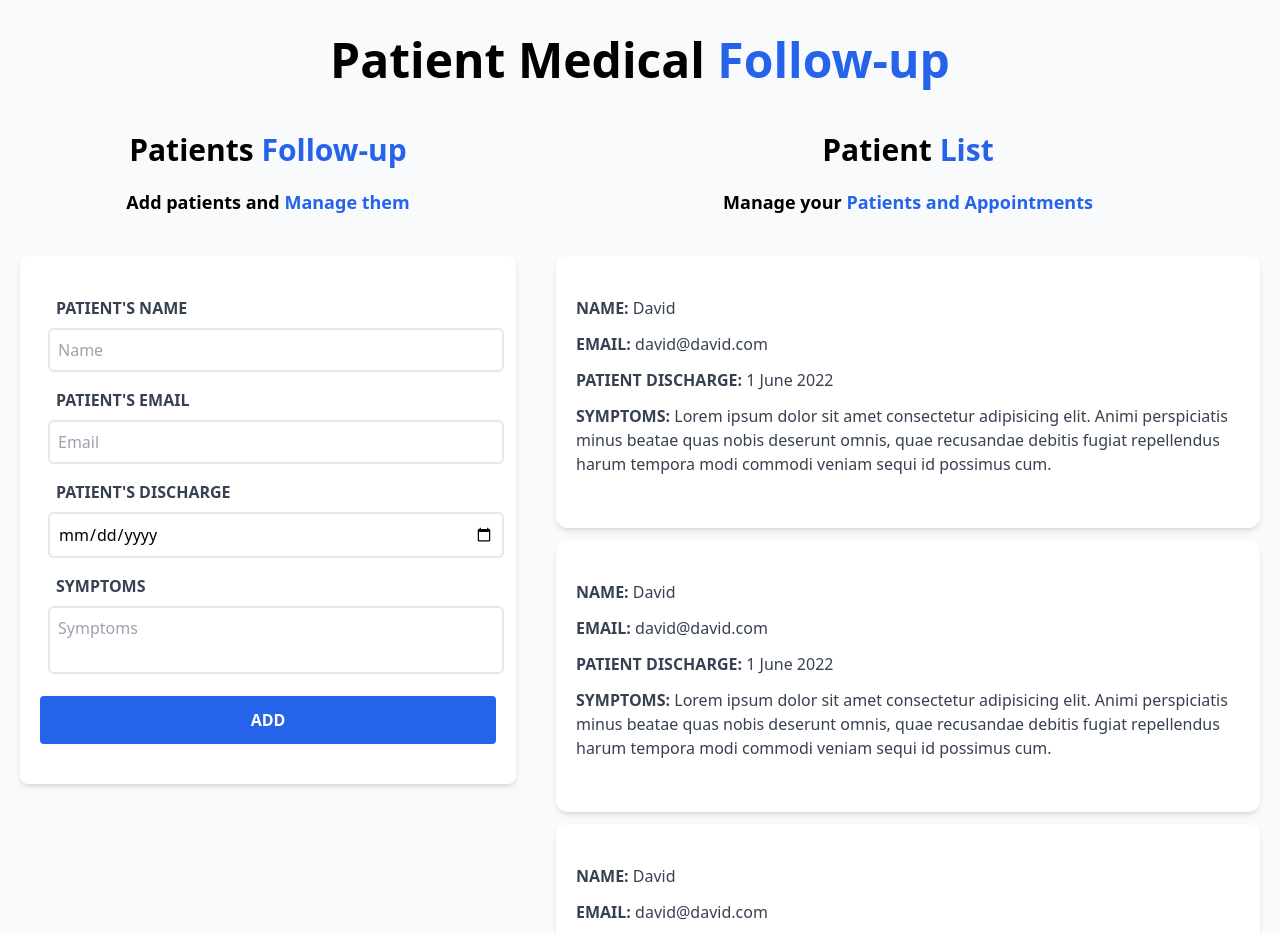
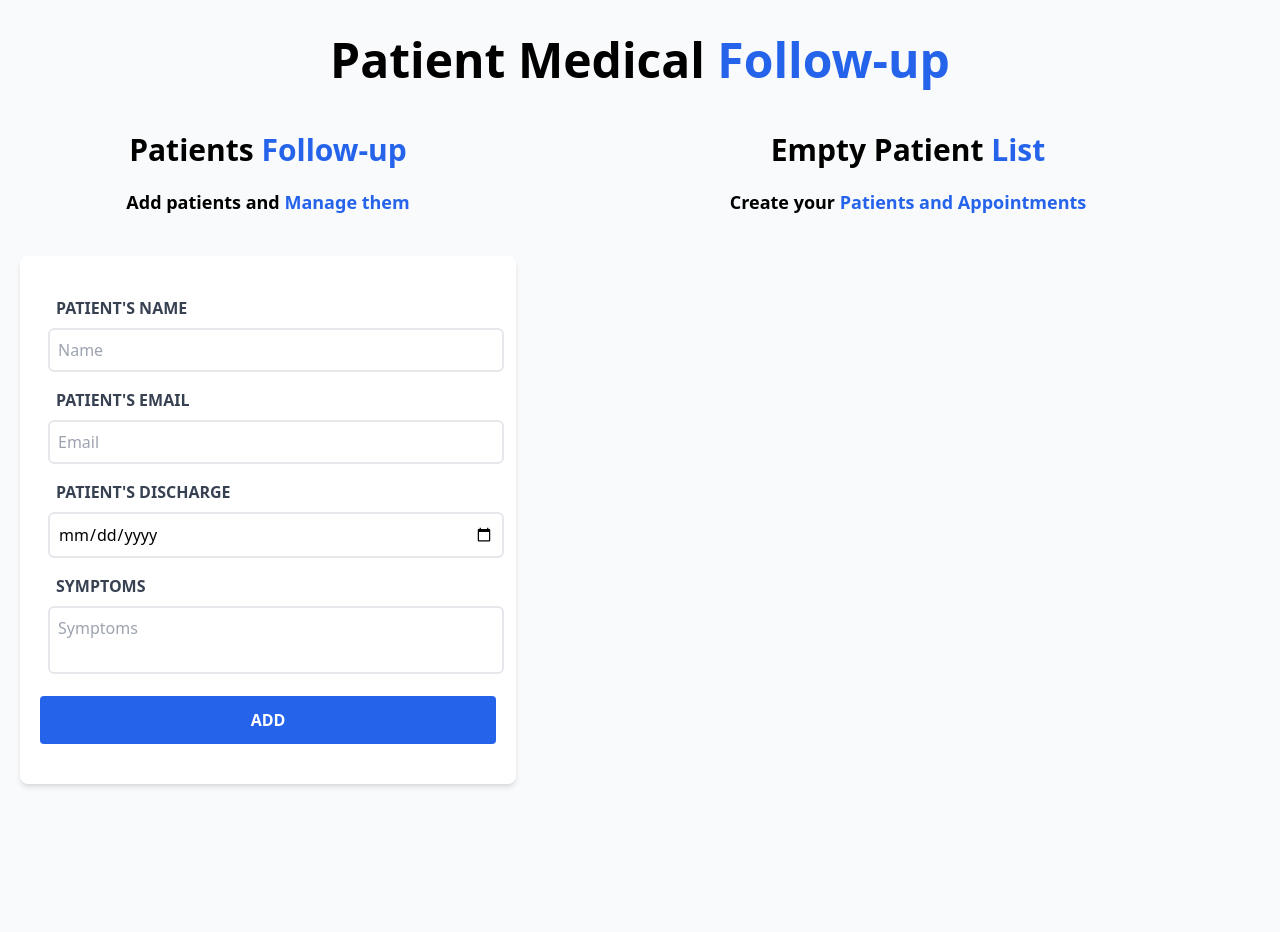
Before and after one commit to davidnavarretea/MedicalAppointments, a React (Vite) app: page / in a window 1280 px wide. Built offline with nearby package versions, Linux system fonts and the light colour scheme.

Commit message:
Interaction added

```diff
--- a/src/App.jsx
+++ b/src/App.jsx
@@ -8,7 +8,7 @@ function App() {
     <div className='container mx-auto mt-9'>
     <Header/>
     <div className='mt-12 md:flex'>
-      <Form patients = {setPatients}/>
+      <Form patients = {patients} setPatients = {setPatients}/>
       <PatientList patients = {patients}/>
     </div>
     </div>
--- a/src/components/Form.jsx
+++ b/src/components/Form.jsx
@@ -1,5 +1,5 @@
 import { useState } from "react"
-const Form = ({patients}) => {
+const Form = ({patients, setPatients}) => {
 // States
 const [name, setName] = useState('')
 const [email, setEmail] = useState('')
@@ -13,9 +13,30 @@ const handleSubmit = e => {
   if([name, email, discharge, symptoms].includes('')){
     setError(true)
     return
-  } else {
-    setError(false)
   }
+  setError(false)
+  // Generate Id Patient
+  const generateId = () => {
+    const date = Date.now()
+    const random = Math.random() * 9
+    const id = Math.round(date - random)
+    return id
+  }
+  /* Create Patient Object */
+  const patientObject = {
+    name,
+    email,
+    discharge,
+    symptoms,
+    id: generateId()
+  }
+  /* Add patient */
+  setPatients([...patients, patientObject])
+  /* Reset form */
+  setName('')
+  setEmail('')
+  setDischarge('')
+  setSymptoms('')
 }
 // Page
   return (
--- a/src/components/Patient.jsx
+++ b/src/components/Patient.jsx
@@ -1,21 +1,21 @@
-const Patient = () => {
+const Patient = ({patient}) => {
   return (
     <div className="bg-white my-3 mx-5 px-5 py-10 shadow-md rounded-xl">
       <p className="font-bold mb-3 text-gray-700 uppercase">
         Name: {''}
-        <span className="font-normal normal-case">David</span>
+        <span className="font-normal normal-case">{patient.name}</span>
       </p>
       <p className="font-bold mb-3 text-gray-700 uppercase">
         Email: {''}
-        <span className="font-normal normal-case">david@david.com</span>
+        <span className="font-normal normal-case">{patient.email}</span>
       </p>
       <p className="font-bold mb-3 text-gray-700 uppercase">
         Patient Discharge: {''}
-        <span className="font-normal normal-case">1 June 2022</span>
+        <span className="font-normal normal-case">{patient.discharge}</span>
       </p>
       <p className="font-bold mb-3 text-gray-700 uppercase">
         Symptoms: {''}
-        <span className="font-normal normal-case">Lorem ipsum dolor sit amet consectetur adipisicing elit. Animi perspiciatis minus beatae quas nobis deserunt omnis, quae recusandae debitis fugiat repellendus harum tempora modi commodi veniam sequi id possimus cum.</span>
+        <span className="font-normal normal-case">{patient.symptoms}</span>
       </p>
     </div>
   )
--- a/src/components/PatientList.jsx
+++ b/src/components/PatientList.jsx
@@ -2,18 +2,25 @@ import Patient from "./Patient"
 const PatientList = ({patients}) => {
   return (
     <div className="md:w-1/2 lg:w-3/5 md:h-screen md:overflow-y-scroll">
-    <h2 className="font-black text-3xl text-center">Patient {''} <span className="text-blue-600">List</span></h2>
-    <p className="text-lg mt-5 text-center mb-10 font-bold">
-      Manage your {''}
-      <span className="text-blue-600 font-bold">Patients and Appointments</span>
-    </p>
-    <Patient/>
-    <Patient/>
-    <Patient/>
-    <Patient/>
-    <Patient/>
-    <Patient/>
-    <Patient/>
+      {/* If patients not empty */}
+      {patients.length !== 0 ?
+        <>
+          <h2 className="font-black text-3xl text-center">Patient {''} <span className="text-blue-600">List</span></h2>
+          <p className="text-lg mt-5 text-center mb-10 font-bold">
+          Manage your {''}
+            <span className="text-blue-600 font-bold">Patients and Appointments</span>
+          </p>
+          {patients.map(patient => (<Patient patient={patient} key={patient.id}/>))}
+        </> :
+        // If patients empty
+        <>
+          <h2 className="font-black text-3xl text-center">Empty Patient {''} <span className="text-blue-600">List</span></h2>
+          <p className="text-lg mt-5 text-center mb-10 font-bold">
+          Create your {''}
+            <span className="text-blue-600 font-bold">Patients and Appointments</span>
+          </p>
+        </>
+      }
     </div>
   )
 }
```
